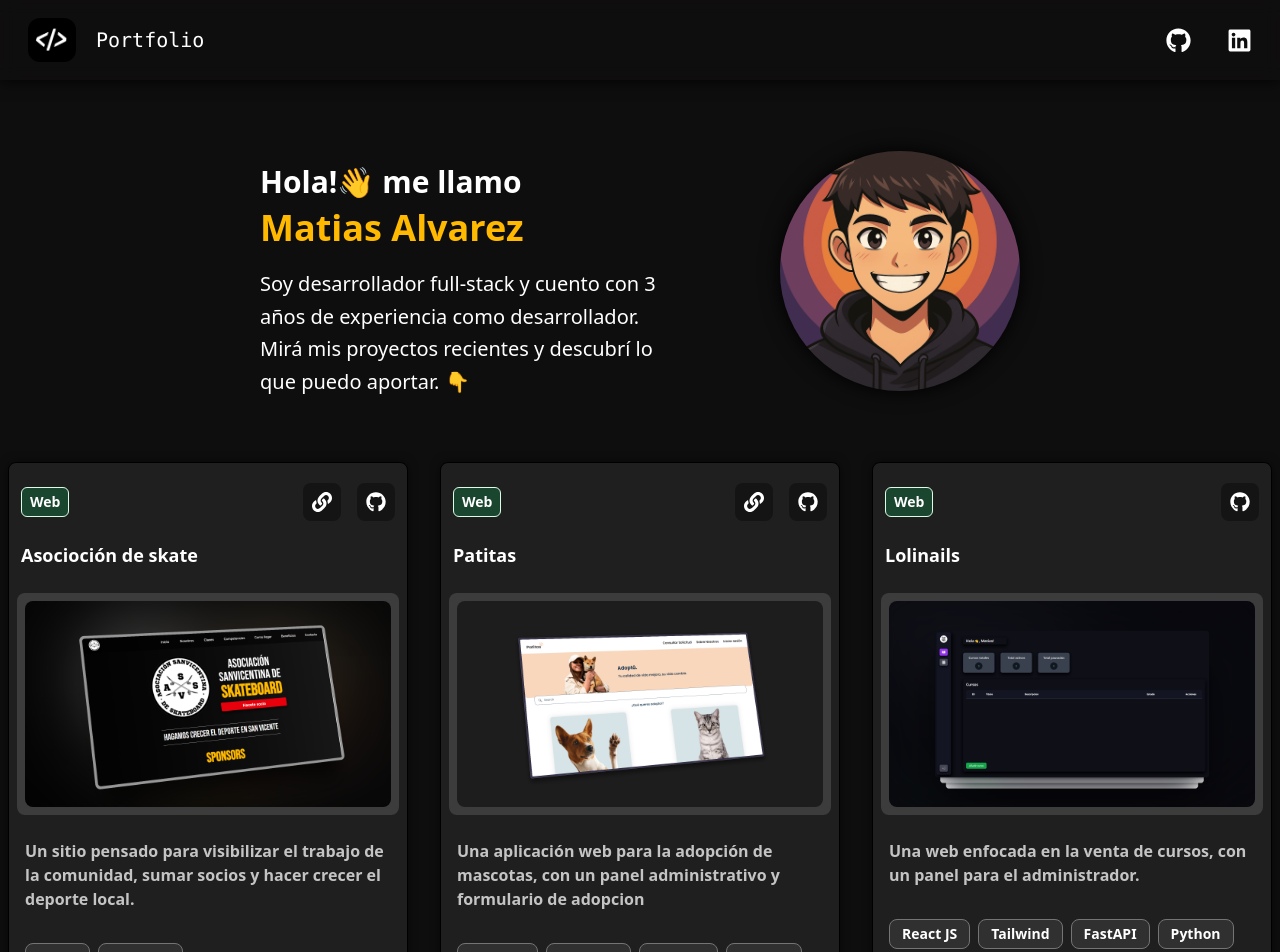
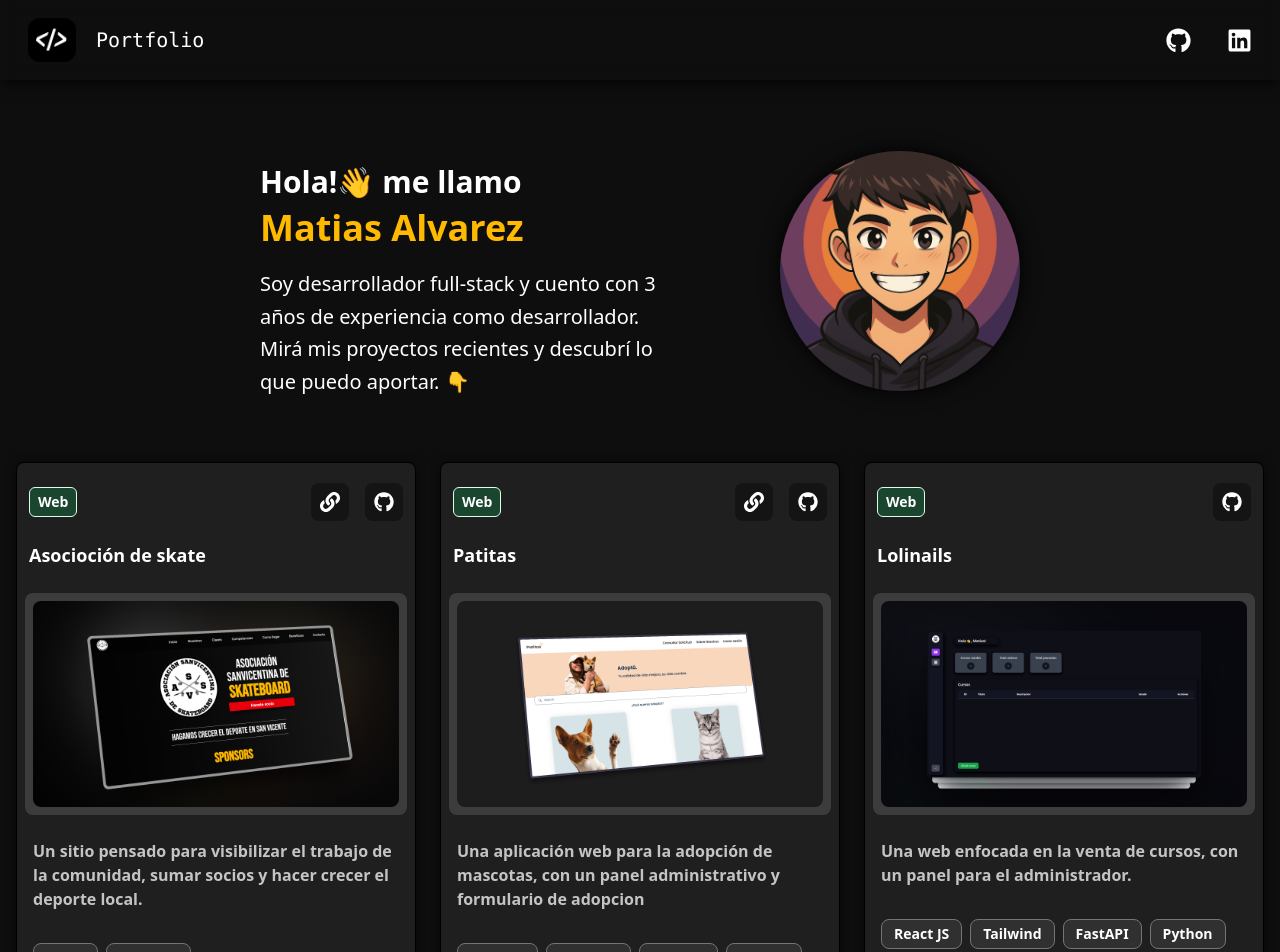
Before and after one commit to matiasDev4/portafolio, a React (Vite) app: page / in a window 1280 px wide. Shown: the top 952 px of the page. Built offline with nearby package versions, Linux system fonts and the light colour scheme.

Commit message:
Update App.jsx

```diff
--- a/src/components/App.jsx
+++ b/src/components/App.jsx
@@ -13,7 +13,7 @@ export const  App = () => {
         <Header />
         <Sobremi />
         <div
-        className="grid grid-cols-1 md:grid-cols-1 lg:grid-cols-3 gap-8 place-items-center px-2 items-start auto-rows-fr">
+        className="grid grid-cols-1 md:grid-cols-1 lg:grid-cols-3 gap-y-5 gap-x-2 place-items-center px-2 items-start auto-rows-fr">
             {cards.map(item =>
                 <CardProyect
                 key={item.name}
```
